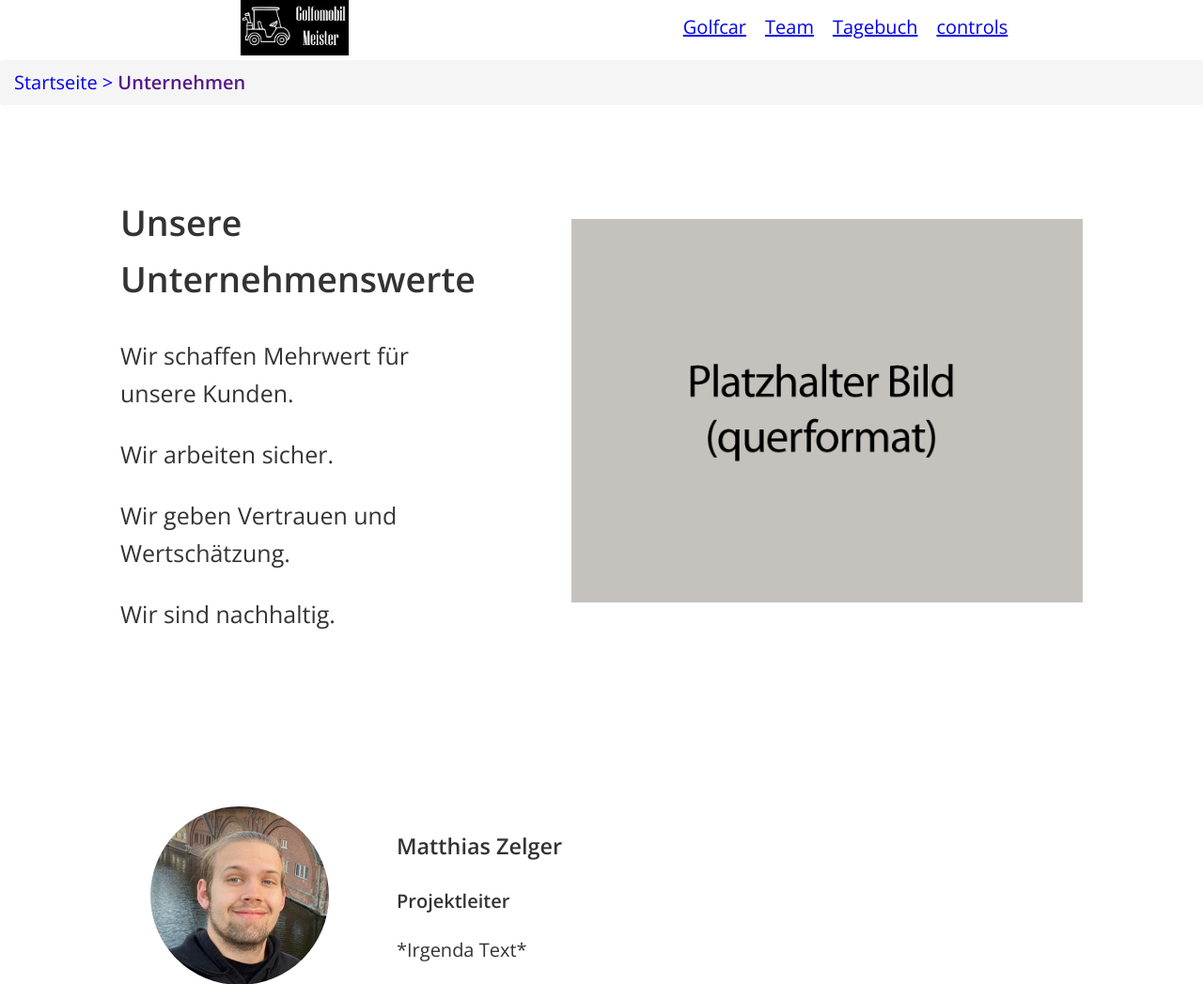
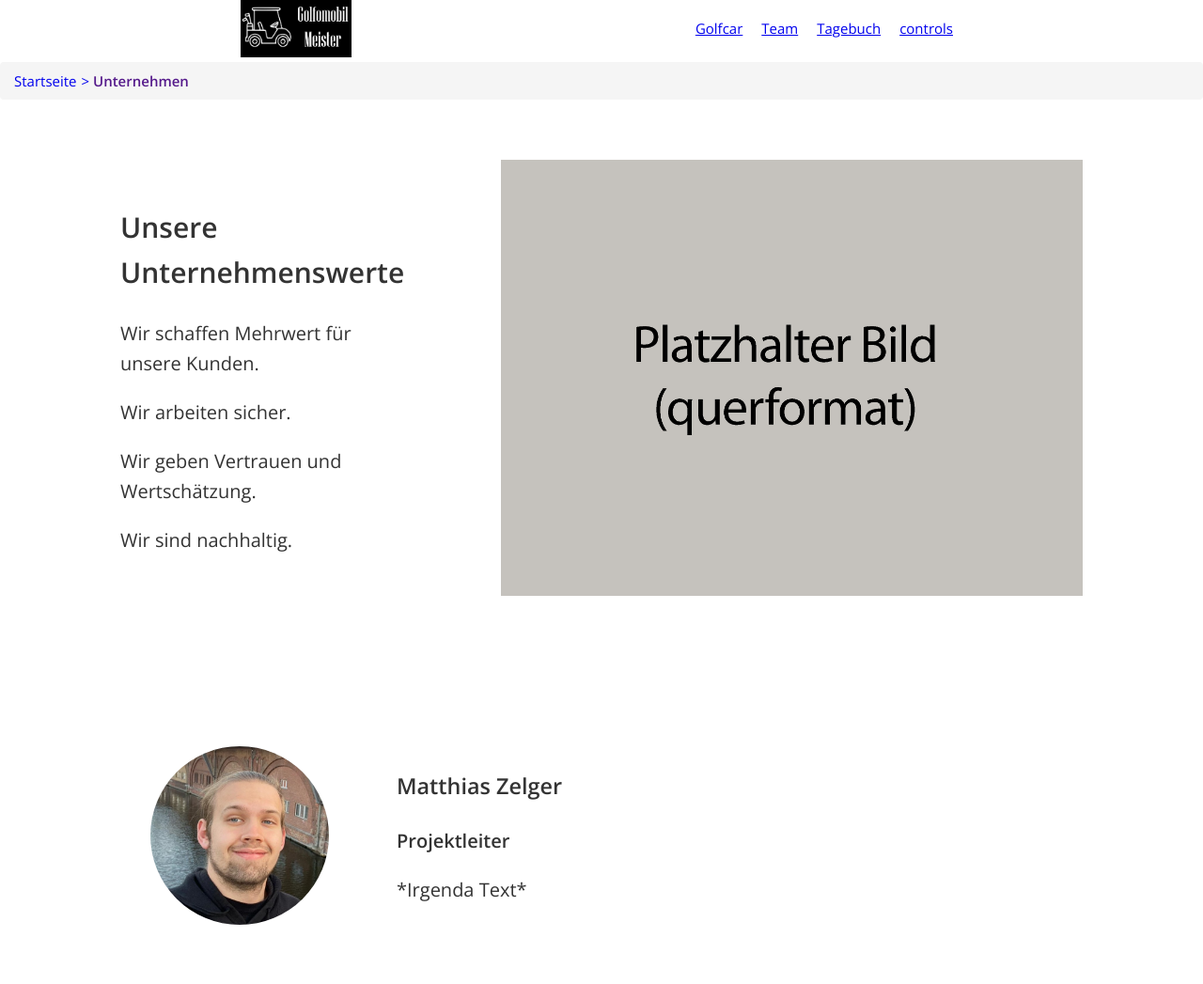
Before and after one commit to onewayvoice/MainPage, a PHP site: page /Teampage/Teampage.php in a window 1280 px wide. Shown: the top 1047 px of the page at 94% size. Run offline with PHP 8.4, Linux system fonts and the light colour scheme.

Commit message:
navbar.css Schriftgröße von 20px auf 15px
teampage.css
Schriftgröße bei Unternehmenswerten von 25px auf 20px

```diff
--- a/Navbar/NavbarCSS/navbar.css
+++ b/Navbar/NavbarCSS/navbar.css
@@ -18,7 +18,7 @@
 .menu-punkte {
     text-align: center; /* Zentriere die Links horizontal */
     display: flex; /*damit links am richtigen ort stehen*/
-    font-size: 20px;
+    font-size: 15px;
     width: 40%;
     margin-left: auto; /*das div wird ganz links plaziert*/
     align-items: center; /* Zentriere den Inhalt vertikal */
--- a/Teampage/TeampageCSS/teampage.css
+++ b/Teampage/TeampageCSS/teampage.css
@@ -67,7 +67,7 @@ body {
 .container {
     display: flex;
     max-width: 100%;
-    font-size: 25px;
+    font-size: 20px;
     height: auto;
     justify-content: space-between;
     align-items: center;
@@ -104,7 +104,7 @@ body {
 }
 
 .breadcrumb a {
-    font-size: 20px;
+    font-size: 15px;
     text-decoration: none;
 }
 
```
